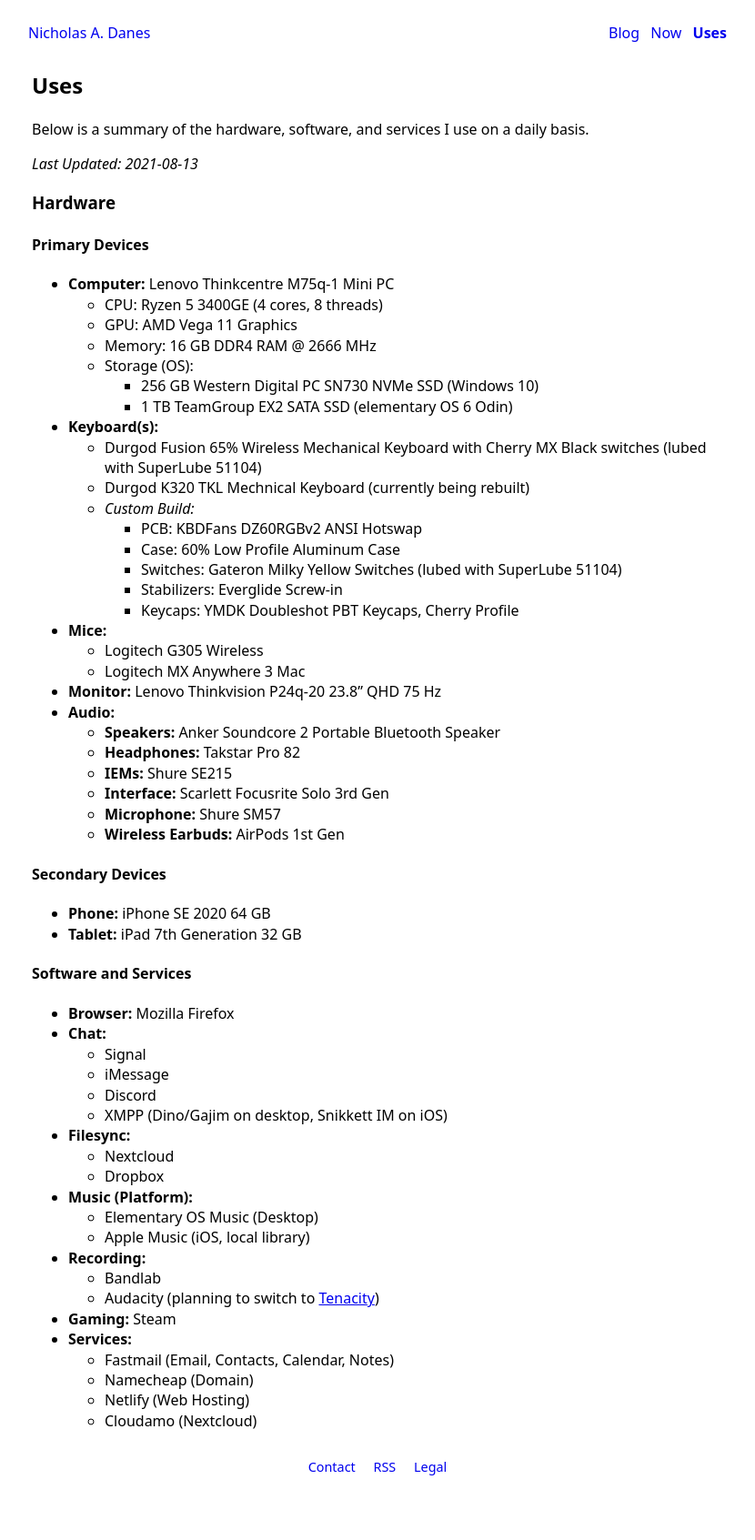
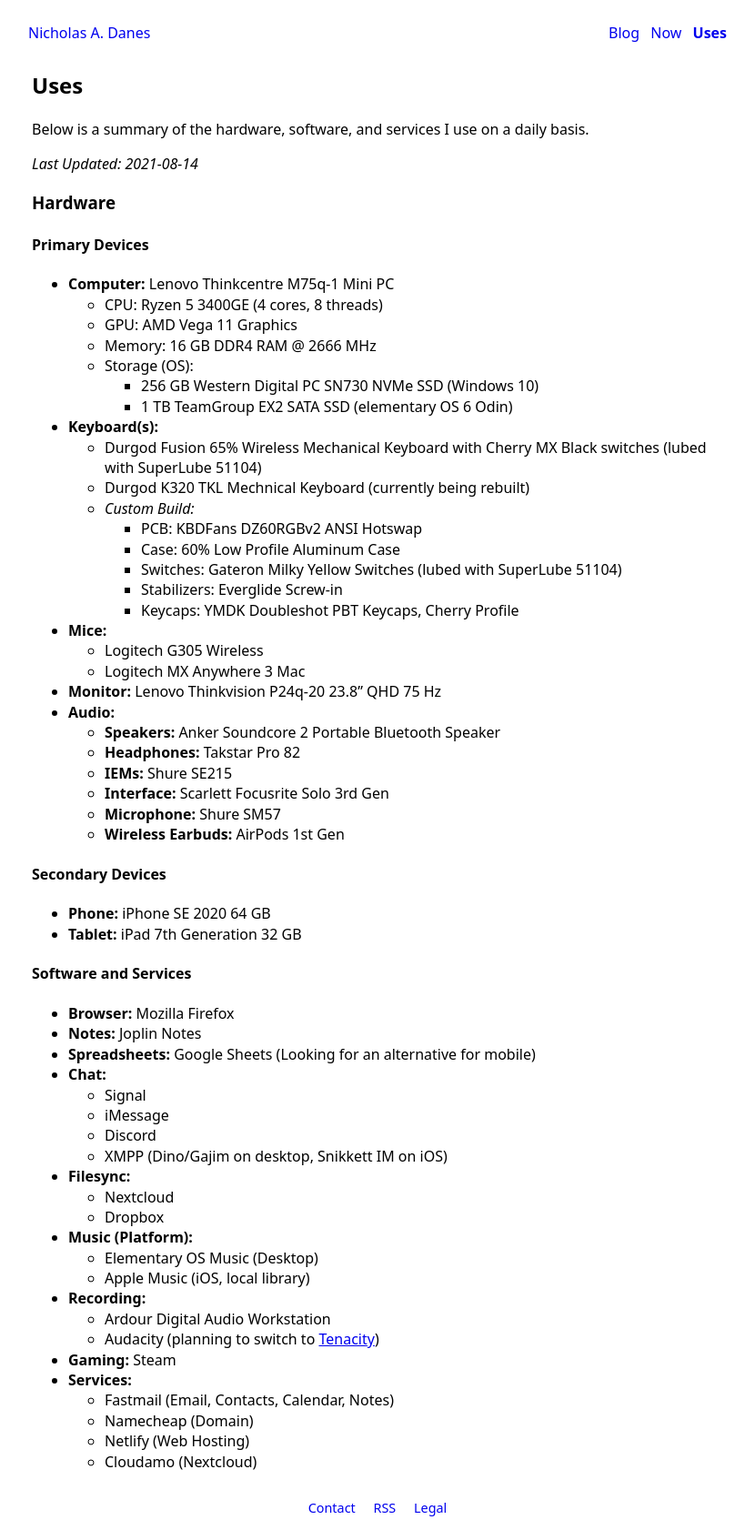
Before and after one commit to danesnick/old_website, a Jekyll site: the page built from uses.markdown, in a window 1280 px wide. Shown: the whole page at 91% size, without its empty margins (225-1055 px from the left). Built offline with Jekyll 4.4.1, drawn with Linux system fonts in a browser that asks for light colours; before the commit the page ends 1648 px from its top, so only the background shows below that.

Commit message:
Updated uses page

```diff
--- a/uses.markdown
+++ b/uses.markdown
@@ -7,7 +7,7 @@
 
 Below is a summary of the hardware, software, and services I use on a daily basis.
 
-*Last Updated: 2021-08-13*
+*Last Updated: 2021-08-14*
 
 ### Hardware
 
@@ -48,6 +48,8 @@
 #### Software and Services
 
 * **Browser:** Mozilla Firefox
+* **Notes:** Joplin Notes
+* **Spreadsheets:** Google Sheets (Looking for an alternative for mobile)
 * **Chat:**
 	+ Signal
 	+ iMessage
@@ -60,7 +62,7 @@
 	+ Elementary OS Music (Desktop)
 	+ Apple Music (iOS, local library)
 * **Recording:**
-	+ Bandlab
+	+ Ardour Digital Audio Workstation
 	+ Audacity (planning to switch to [Tenacity](https://tenacityaudio.org/))
 * **Gaming:** Steam
 * **Services:**
```
